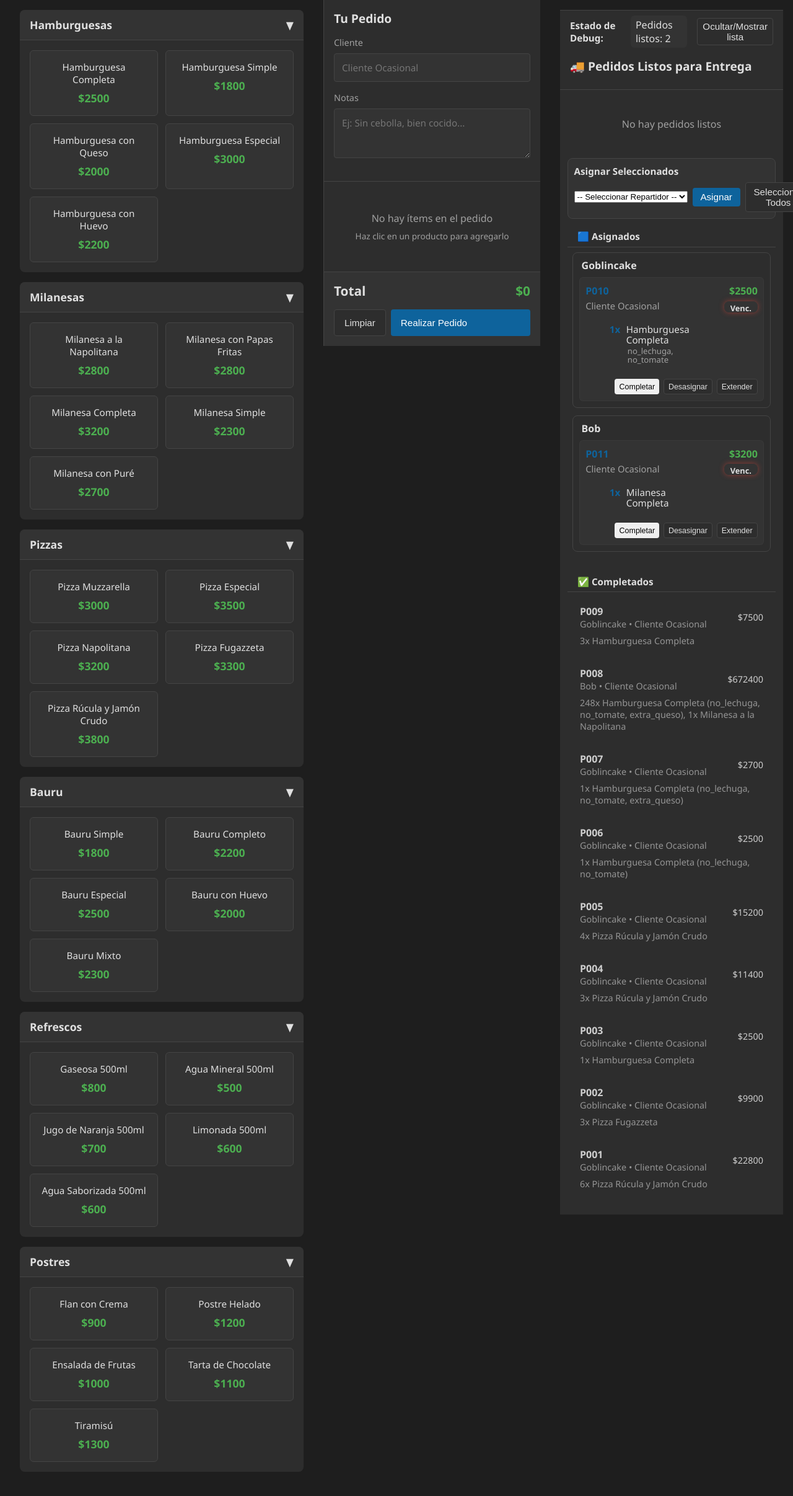
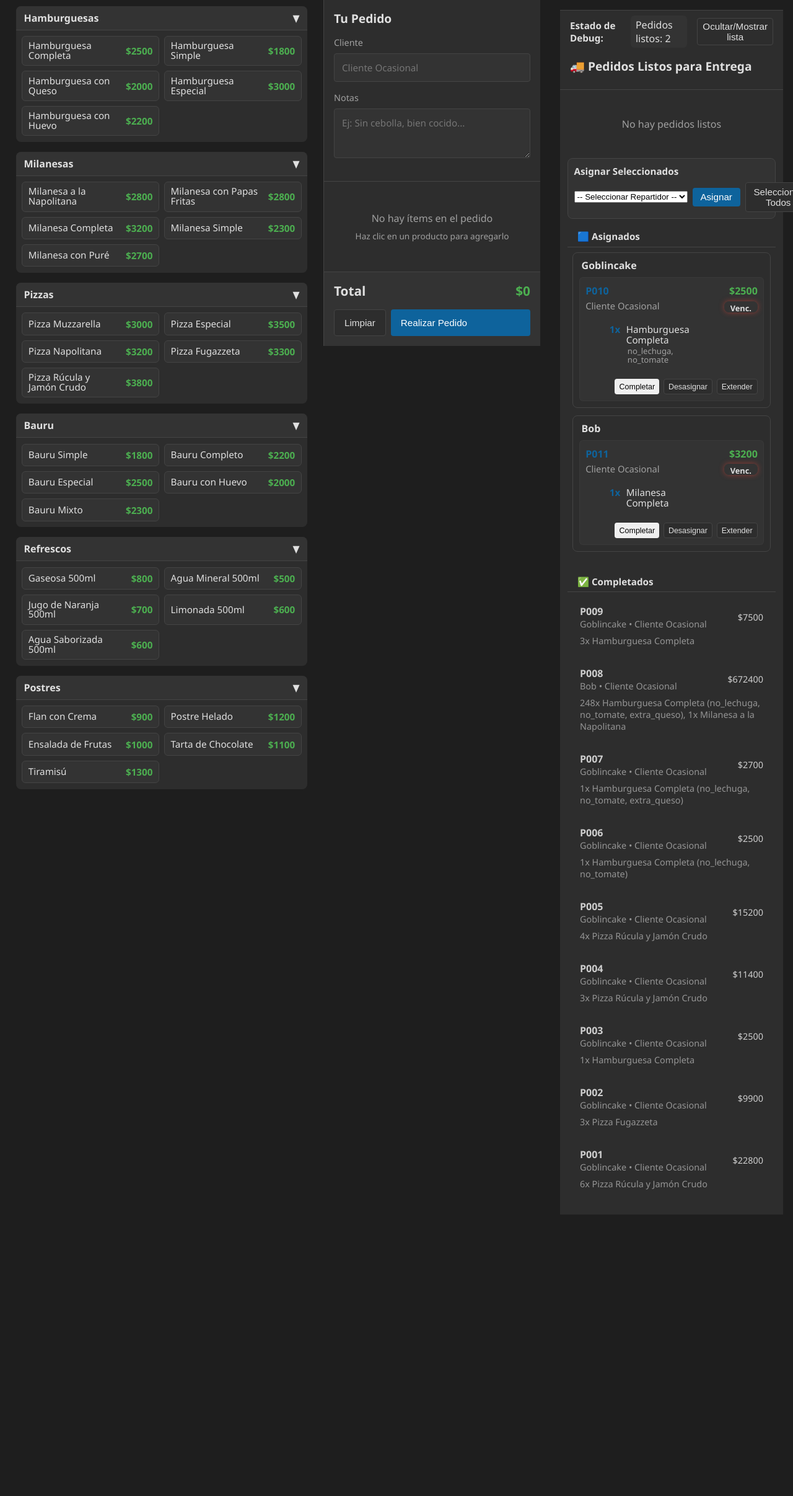
Before and after one commit to Goblincake/delicatessenV8, a Flask app: page / in a window 1280 px wide. Shown: the part 137-2550 px from the top of the page at 62% size. Run offline with Flask 3, Linux system fonts and the light colour scheme.

Commit message:
UX: allow menu item names to wrap so full product names are visible

```diff
--- a/templates/index.html
+++ b/templates/index.html
@@ -70,9 +70,9 @@
         /* Menu Panel */
         .menu-panel {
             flex: 2 1 0;
-            padding: 1rem;
+            padding: 0.6rem;
             overflow-y: auto;
-            min-width: 280px;
+            min-width: 240px;
         }
 
         .order-panel {
@@ -96,9 +96,9 @@
 
         .category-header {
             background-color: var(--bg-card);
-            padding: 0.75rem 1rem;
+            padding: 0.5rem 0.8rem;
             font-weight: 600;
-            font-size: 1.1rem;
+            font-size: 1rem;
             border-bottom: 1px solid var(--border);
             cursor: pointer;
             display: flex;
@@ -124,19 +124,22 @@
 
         .category-items {
             display: grid;
-            grid-template-columns: repeat(auto-fill, minmax(200px, 1fr));
-            gap: 0.75rem;
-            padding: 1rem;
+            grid-template-columns: repeat(auto-fill, minmax(150px, 1fr));
+            gap: 0.5rem;
+            padding: 0.6rem;
         }
 
         .menu-item {
             background-color: var(--bg-card);
             border: 1px solid var(--border);
             border-radius: 6px;
-            padding: 1rem;
+            padding: 0.45rem 0.6rem;
             cursor: pointer;
-            transition: all 0.2s;
-            text-align: center;
+            transition: all 0.16s;
+            display: flex;
+            align-items: center;
+            justify-content: space-between;
+            gap: 0.5rem;
         }
 
         .menu-item:hover {
@@ -151,14 +154,19 @@
 
         .menu-item .item-name {
             font-weight: 500;
-            margin-bottom: 0.5rem;
             font-size: 0.95rem;
+            line-height: 1.05;
+            overflow: visible;
+            white-space: normal; /* allow wrapping so full product names are visible */
+            display: block;
         }
 
         .menu-item .item-price {
             color: var(--success);
             font-weight: 600;
-            font-size: 1.1rem;
+            font-size: 0.95rem;
+            flex-shrink: 0;
+            margin-left: 0.5rem;
         }
 
         /* Order Panel */
```
